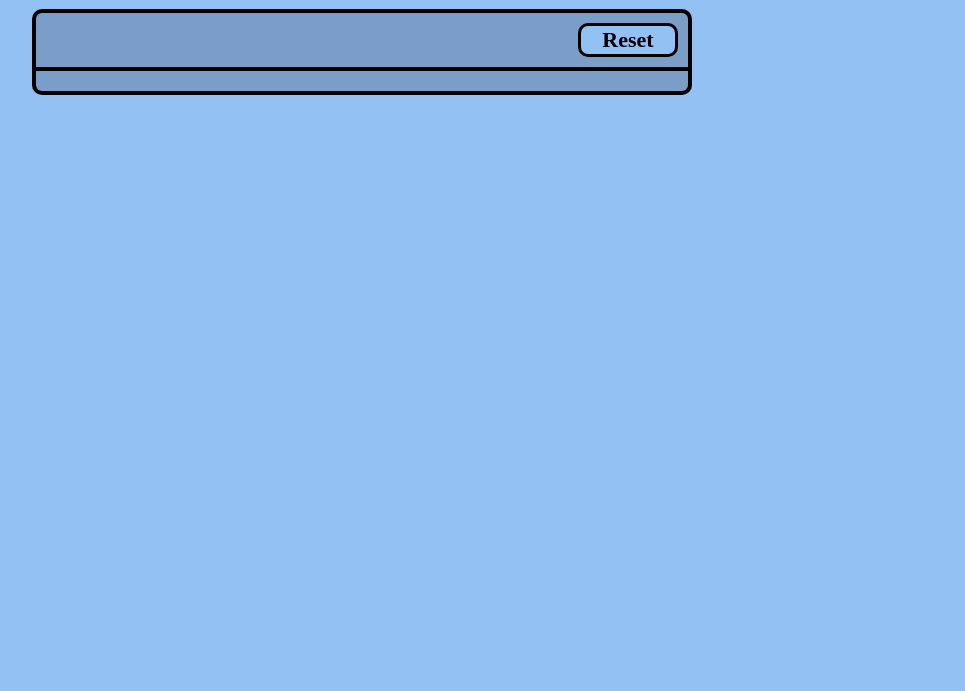
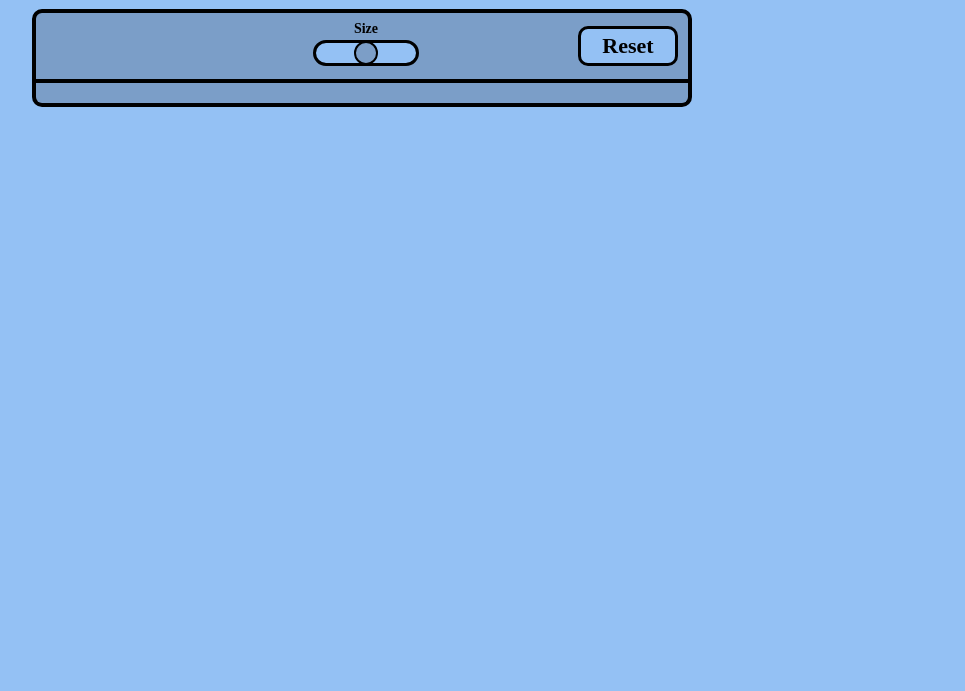
Before and after one commit to Kirbskol/odin-etchasketch, a plain HTML site: page index.html in a window 1280 px wide. Shown: the part 109-800 px from the top of the page, without its empty margins (278-1243 px from the left). Drawn offline with Linux system fonts and the light colour scheme; a web font is replaced by a local one.

Commit message:
.menu__range set up with range slider
.menu__range will be used so user can change size of grid from 16x16
up to 100x100. Functionality not yet set up in JS, but styling has been
implemented in style.css

```diff
--- a/index.html
+++ b/index.html
@@ -22,7 +22,10 @@
     <div id="container">
         <div class="menu">
             <div class="menu__color"></div>
-            <div class="menu__size"></div>
+            <div class="menu__range">
+                <p id="rangeValue">Size</p>
+                <input type="range" class="menu__range__size" min="16" max="100" oninput="rangeValue.innerText = this.value">
+            </div>
             <button class="menu__reset">Reset</button>
         </div>
         <div class="canvas"></div>
--- a/script.js
+++ b/script.js
@@ -2,3 +2,4 @@ const menu = document.querySelector(".menu");
 const menuColor = document.querySelector(".menu__color");
 const menuSize = document.querySelector(".menu__size");
 const menuReset = document.querySelector(".menu__reset");
+const canvas = document.querySelector(".canvas");
--- a/style.css
+++ b/style.css
@@ -73,6 +73,50 @@ a {
     padding: 10px;
 }
 
+.menu__color {
+    width: 100%;
+    max-width: 100px;
+    height: auto;
+    padding: 4px;
+}
+
+.menu__range {
+    width: 100%;
+    max-width: 100px;
+    display: flex;
+    flex-direction: column;
+    align-items: center;
+    justify-content: center;
+    padding: 4px;
+}
+
+.menu__range__size {
+    appearance: none;
+    width: 100%;
+    height: auto;
+    background: #94c1f4 ;
+    outline: 3px solid black;
+    border-radius: 50px;
+    margin-top: -8px;
+}
+
+.menu__range__size::-webkit-slider-thumb {
+  appearance: none;
+  width: 100%;
+  max-width: 20px;
+  height: 20px;
+  border-radius: 50%;
+  background: rgba(75, 87, 109, 0.331);
+  outline: 2px solid black;
+  cursor: pointer;
+}
+
+#rangeValue {
+    font-size: 14px;
+    font-weight: 900;
+    margin-top: -6px;
+}
+
 .menu__reset {
     font-family: "Playwrite GB S";
     font-size: 22px;
@@ -83,6 +127,7 @@ a {
     max-width: 100px;
     border-radius: 10px;
     border: 3px solid black;
+    padding: 4px;
 }
 
 .menu__reset:hover {
```
